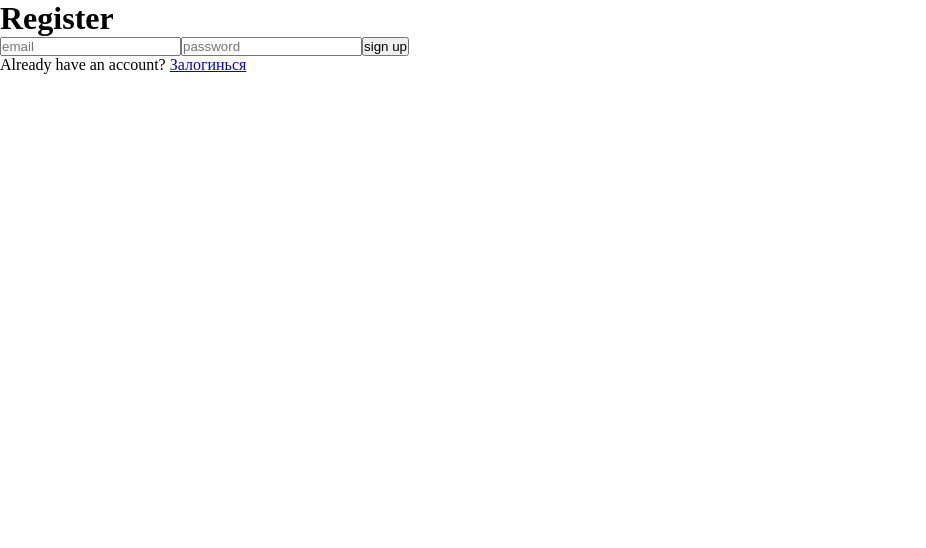
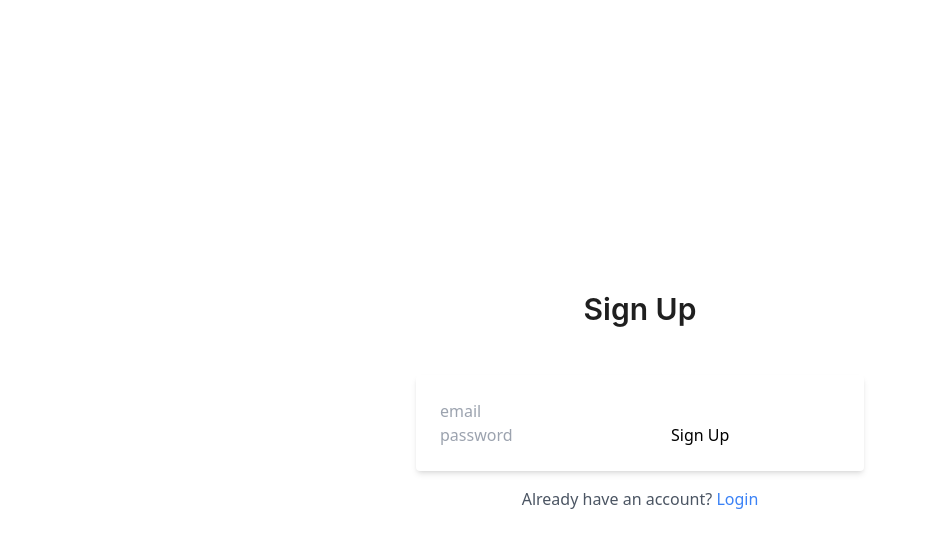
Before and after one commit to ASyrbu/redux-app, a React (Create React App) app: page /register in a window 1280 px wide. Shown: the top 548 px of the page, without its empty margins (0-926 px from the left). Built offline with nearby package versions, Linux system fonts and the light colour scheme.

Commit message:
better decoration

```diff
--- a/src/App.css
+++ b/src/App.css
@@ -1,3 +1,7 @@
+@tailwind base;
+@tailwind components;
+@tailwind utilities;
+
 :root {
   --text-primary: #000;
   --bgPrimary: #fff;
--- a/src/Principal.js
+++ b/src/Principal.js
@@ -55,9 +55,9 @@ const Principal = () => {
                             All Rights Reserved.
                         </Typography.Title>
                         <Space>
-                            <Link to="/">Home</Link>
-                            <Link to="/news">News</Link>
-                            <button
+                            <Link className='text-white' to="/">Home</Link>
+                            <Link className='text-white' to="/news">News</Link>
+                            <button class="bg-violet-500 hover:bg-violet-600 active:bg-violet-700 focus:outline-none focus:ring focus:ring-violet-100 "
                                 onClick={() => dispatch(removeUser())}
                             >Log out from {email}</button>
                         </Space>
--- a/src/components/Login.jsx
+++ b/src/components/Login.jsx
@@ -28,10 +28,10 @@ const Login = () => {
     };
 
     return (
-        <>
-            {errorMessage && <div>{errorMessage}</div>}
-            <Form title="sign in" handleClick={handleLogin} />
-        </>
+        <div className="max-w-md mx-auto mt-8 p-6 bg-white rounded shadow-md">
+            {errorMessage && <div className="text-red-500 mb-4">{errorMessage}</div>}
+            <Form title="Sign In" handleClick={handleLogin} />
+        </div>
     );
 };
 
--- a/src/components/LoginPage.jsx
+++ b/src/components/LoginPage.jsx
@@ -1,19 +1,21 @@
-import { Link } from 'react-router-dom'
-import { Login } from './Login'
+
+
+import { Link } from 'react-router-dom';
+import { Login } from './Login';
 import { Typography } from 'antd';
 
 const { Title } = Typography;
 
 const LoginPage = () => {
     return (
-        <div className='bg-gray-200'>
-            <Title level={2} className="heading">Login</Title>
+        <div className="flex flex-col items-center justify-center h-screen">
+            <Title level={2} className="text-2xl font-bold mb-4">Login</Title>
             <Login />
-            <p>
-                or <Link to="/register">Зарегайся</Link>
+            <p className="text-gray-600 mt-4">
+                or <Link to="/register" className="text-blue-500">Register</Link>
             </p>
         </div>
-    )
+    );
 }
 
-export default LoginPage
+export default LoginPage;
--- a/src/components/RegisterPage.jsx
+++ b/src/components/RegisterPage.jsx
@@ -1,17 +1,21 @@
-import { Link } from 'react-router-dom'
-import { SignUp } from './registration'
 
+
+import { Link } from 'react-router-dom';
+import { SignUp } from './registration';
+import { Typography } from 'antd';
+
+const { Title } = Typography;
 
 const RegisterPage = () => {
     return (
-        <div>
-            <h1>Register</h1>
+        <div className="flex flex-col items-center justify-center h-screen">
+            <Title level={2} className="text-2xl font-bold mb-4">Sign Up</Title>
             <SignUp />
-            <p>
-                Already have an account? <Link to="/login">Залогинься</Link>
+            <p className="text-gray-600 mt-4">
+                Already have an account? <Link to="/login" className="text-blue-500">Login</Link>
             </p>
         </div>
-    )
+    );
 }
 
-export default RegisterPage
+export default RegisterPage;
--- a/src/components/registration.jsx
+++ b/src/components/registration.jsx
@@ -28,10 +28,10 @@ const SignUp = () => {
     };
 
     return (
-        <>
-            {errorMessage && <div>{errorMessage}</div>}
-            <Form title="sign up" handleClick={handleRegister} />
-        </>
+        <div className="max-w-md mx-auto mt-8 p-6 bg-white rounded shadow-md">
+            {errorMessage && <div className="text-red-500 mb-4">{errorMessage}</div>}
+            <Form title="Sign Up" handleClick={handleRegister} />
+        </div>
     );
 };
 
--- /dev/null
+++ b/tailwind.config.js
@@ -0,0 +1,9 @@
+/** @type {import('tailwindcss').Config} */
+module.exports = {
+  content: [
+    "./src/**/*.{js,jsx,ts,tsx}",
+  ], theme: {
+    extend: {},
+  },
+  plugins: [],
+}
```
